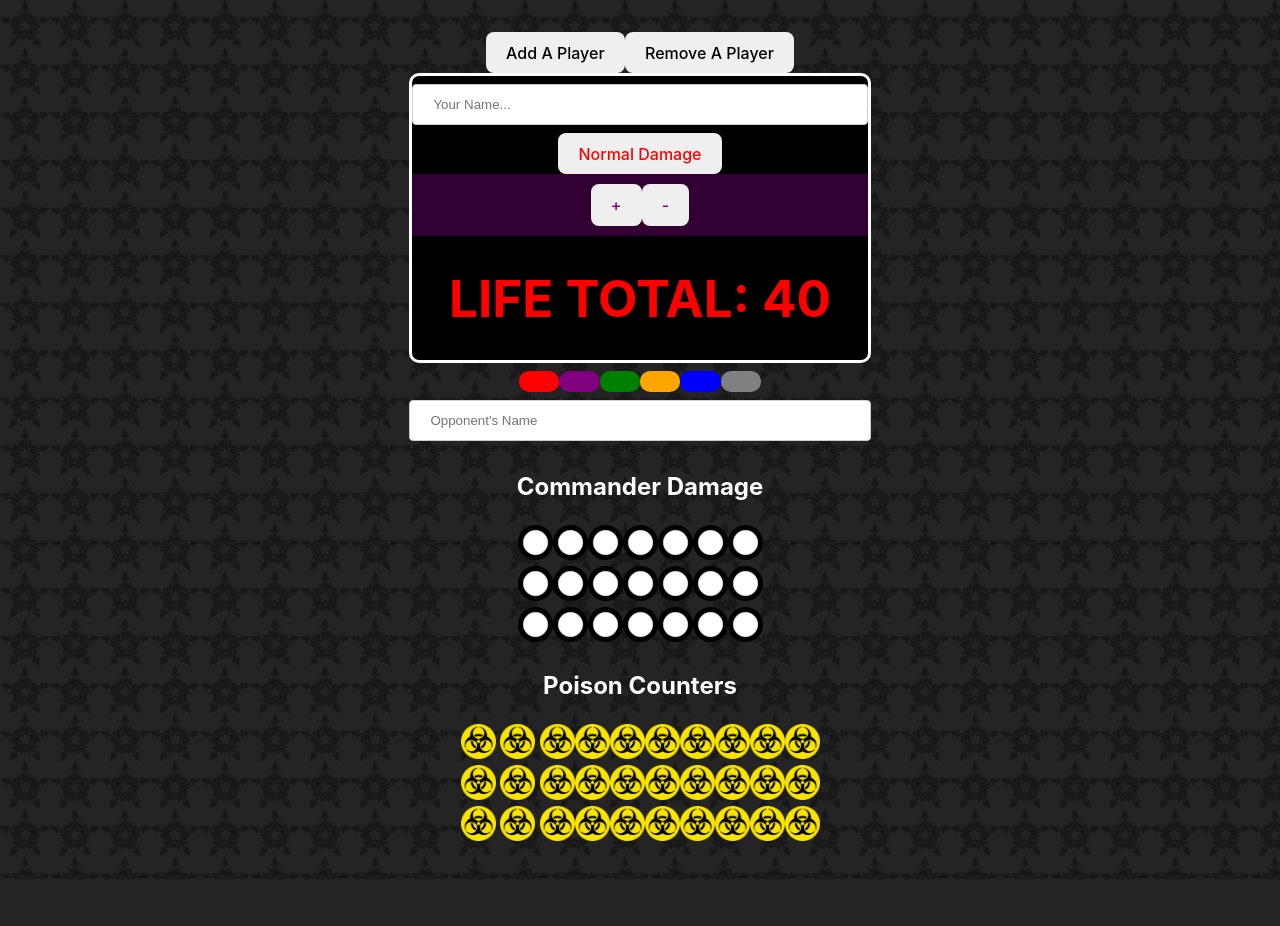
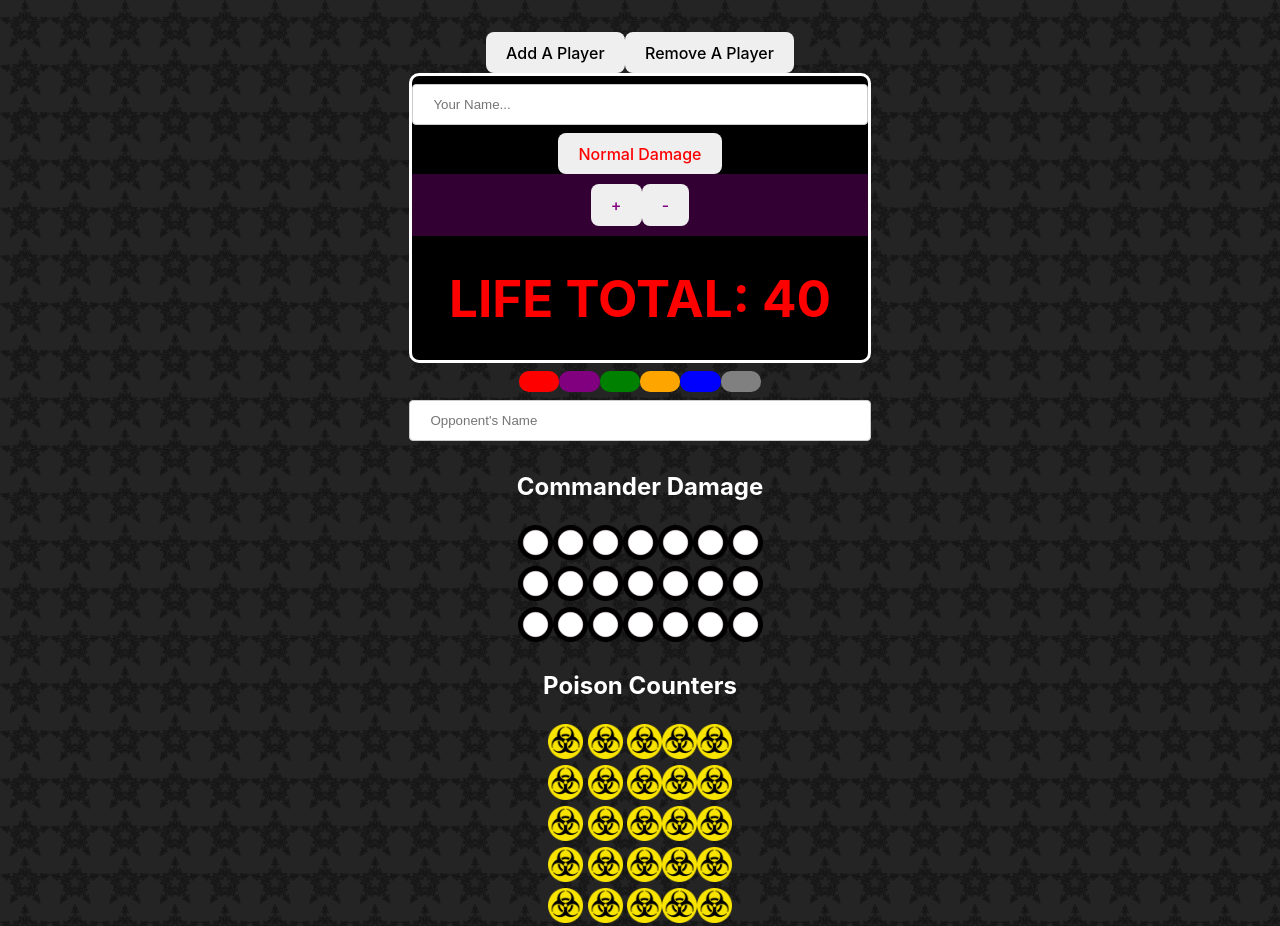
Before and after one commit to SharukhGV/commander-app, a React (Vite) app: page / in a window 1280 px wide. Shown: the top 926 px of the page. Before the commit the page ends 879 px from the top, so only its background shows below. Built offline with nearby package versions, Linux system fonts and the light colour scheme.

Commit message:
5 per row instead of 10 biohazard counters

```diff
--- a/src/components/ButtonPegs.jsx
+++ b/src/components/ButtonPegs.jsx
@@ -10,12 +10,12 @@ function ButtonPegs(){
         const [currentColor, setCurrentColor] = useState("white");
 
         const colors = {
-          red: { backgroundColor: "rgba(255, 0, 0, 0.50)",border:"solid", borderRadius:"10px", borderColor:"black", padding:"20px" },
-          purple: { backgroundColor: "rgba(162, 0, 255, 0.50)",border:"solid", borderRadius:"10px", borderColor:"black", padding:"20px" },
-          green: { backgroundColor: "rgba(0, 255, 0, 0.50)",border:"solid", borderRadius:"10px", borderColor:"black", padding:"20px" },
-          orange: { backgroundColor: "rgba(255, 187, 0, 0.50)",border:"solid", borderRadius:"10px", borderColor:"black", padding:"20px" },
-          blue: { backgroundColor: "rgba(0, 0, 255, 0.50)",border:"solid", borderRadius:"10px", borderColor:"black", padding:"20px" },
-          gray: { backgroundColor: "rgba(161, 161, 161, 0.50)",border:"solid", borderRadius:"10px", borderColor:"black", padding:"20px" },
+          red: { backgroundColor: "rgba(255, 0, 0, 0.50)",border:"solid", borderRadius:"10px", borderColor:"black", paddingBottom:"20px" },
+          purple: { backgroundColor: "rgba(162, 0, 255, 0.50)",border:"solid", borderRadius:"10px", borderColor:"black", paddingBottom:"20px" },
+          green: { backgroundColor: "rgba(0, 255, 0, 0.50)",border:"solid", borderRadius:"10px", borderColor:"black", paddingBottom:"20px" },
+          orange: { backgroundColor: "rgba(255, 187, 0, 0.50)",border:"solid", borderRadius:"10px", borderColor:"black", paddingBottom:"20px" },
+          blue: { backgroundColor: "rgba(0, 0, 255, 0.50)",border:"solid", borderRadius:"10px", borderColor:"black", paddingBottom:"20px" },
+          gray: { backgroundColor: "rgba(161, 161, 161, 0.50)",border:"solid", borderRadius:"10px", borderColor:"black", paddingBottom:"20px" },
         };
       function Red(){
         setCurrentColor("red")
@@ -51,9 +51,14 @@ return(
 </div>
 <div style={colors[`${currentColor}`]}>
     <h2 style={{color:"white"}}>Poison Counters</h2>
-<div><BioHazard /> <BioHazard /> <BioHazard /><BioHazard /><BioHazard /><BioHazard /><BioHazard /><BioHazard /><BioHazard /><BioHazard /></div>
-<div><BioHazard /> <BioHazard /> <BioHazard /><BioHazard /><BioHazard /><BioHazard /><BioHazard /><BioHazard /><BioHazard /><BioHazard /></div>
-<div><BioHazard /> <BioHazard /> <BioHazard /><BioHazard /><BioHazard /><BioHazard /><BioHazard /><BioHazard /><BioHazard /><BioHazard /></div>
+<div><BioHazard /> <BioHazard /> <BioHazard /><BioHazard /><BioHazard /></div>
+<div><BioHazard /> <BioHazard /> <BioHazard /><BioHazard /><BioHazard /></div>
+<div><BioHazard /> <BioHazard /> <BioHazard /><BioHazard /><BioHazard /></div>
+<div><BioHazard /> <BioHazard /> <BioHazard /><BioHazard /><BioHazard /></div>
+<div><BioHazard /> <BioHazard /> <BioHazard /><BioHazard /><BioHazard /></div>
+<div><BioHazard /> <BioHazard /> <BioHazard /><BioHazard /><BioHazard /></div>
+
+
 </div>
 
 
```
